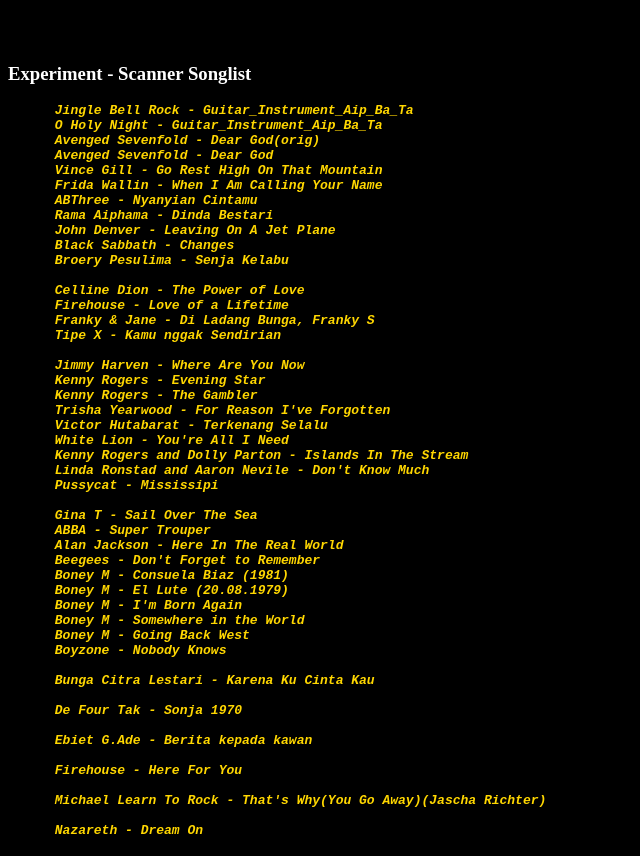
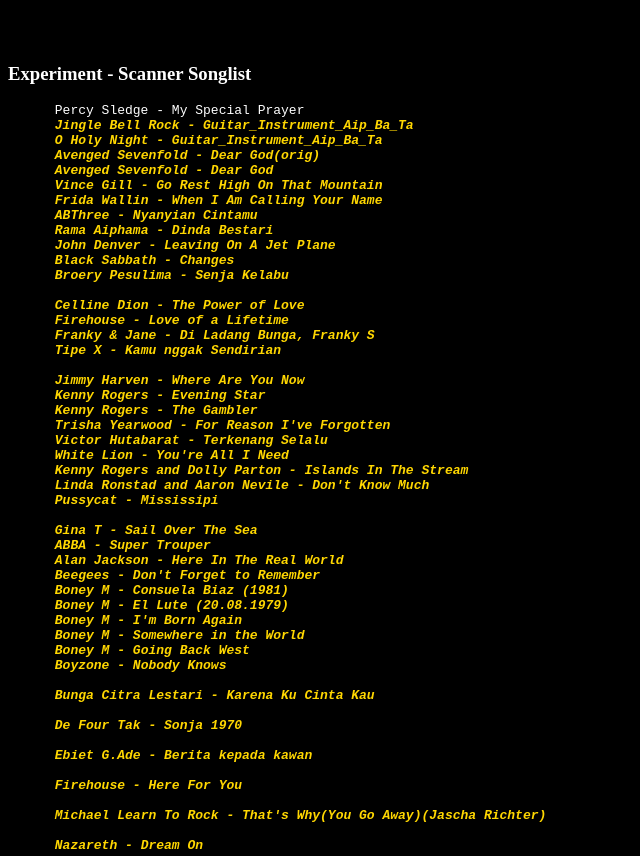
Before and after one commit to dirkncl/mp3player, a plain HTML site: page scanner.html in a window 1280 px wide. Shown: the top 856 px of the page, without its empty margins (0-640 px from the left). Drawn offline with Linux system fonts and the light colour scheme.

Commit message:
Update scanner.html

```diff
--- a/scanner.html
+++ b/scanner.html
@@ -13,6 +13,7 @@
     <h3>Experiment - Scanner Songlist</h3>
 
     <pre>
+      Percy Sledge - My Special Prayer
       Jingle Bell Rock - Guitar_Instrument_Aip_Ba_Ta
       O Holy Night - Guitar_Instrument_Aip_Ba_Ta
       Avenged Sevenfold - Dear God(orig)
```
